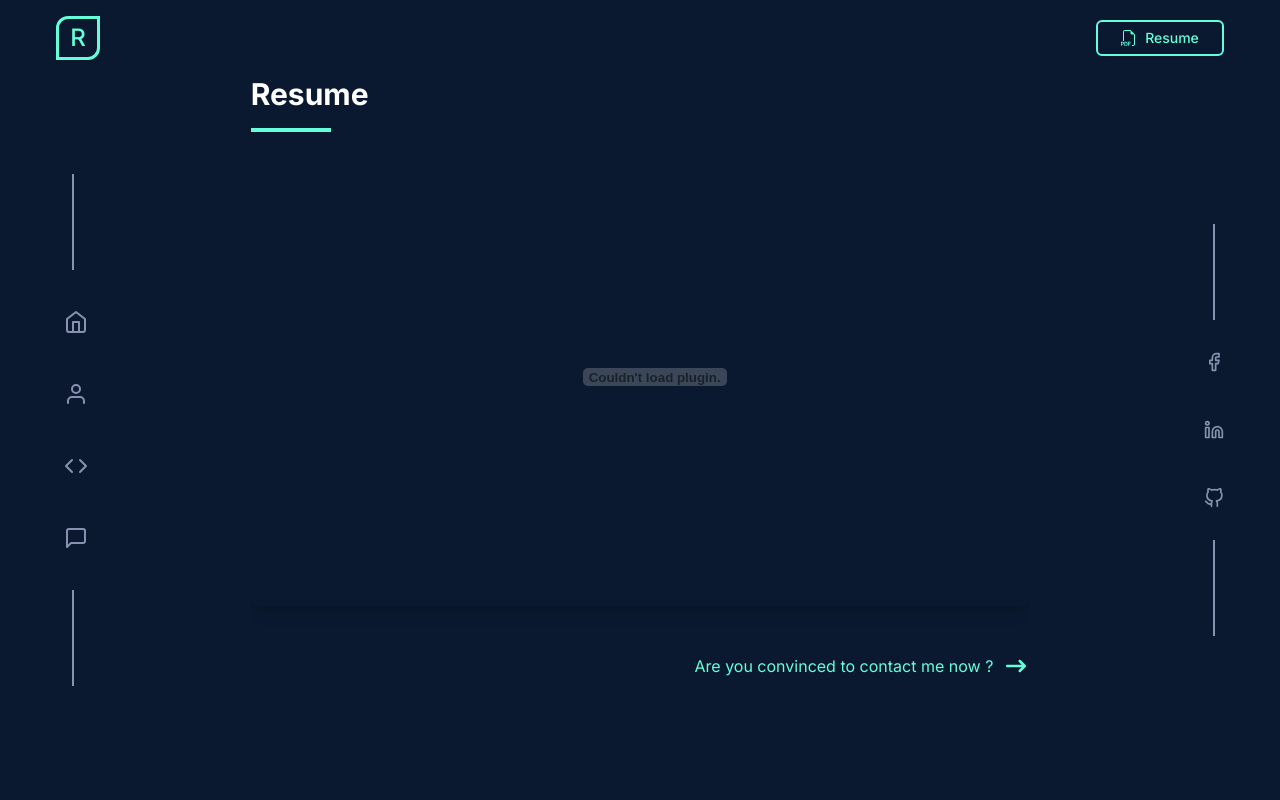
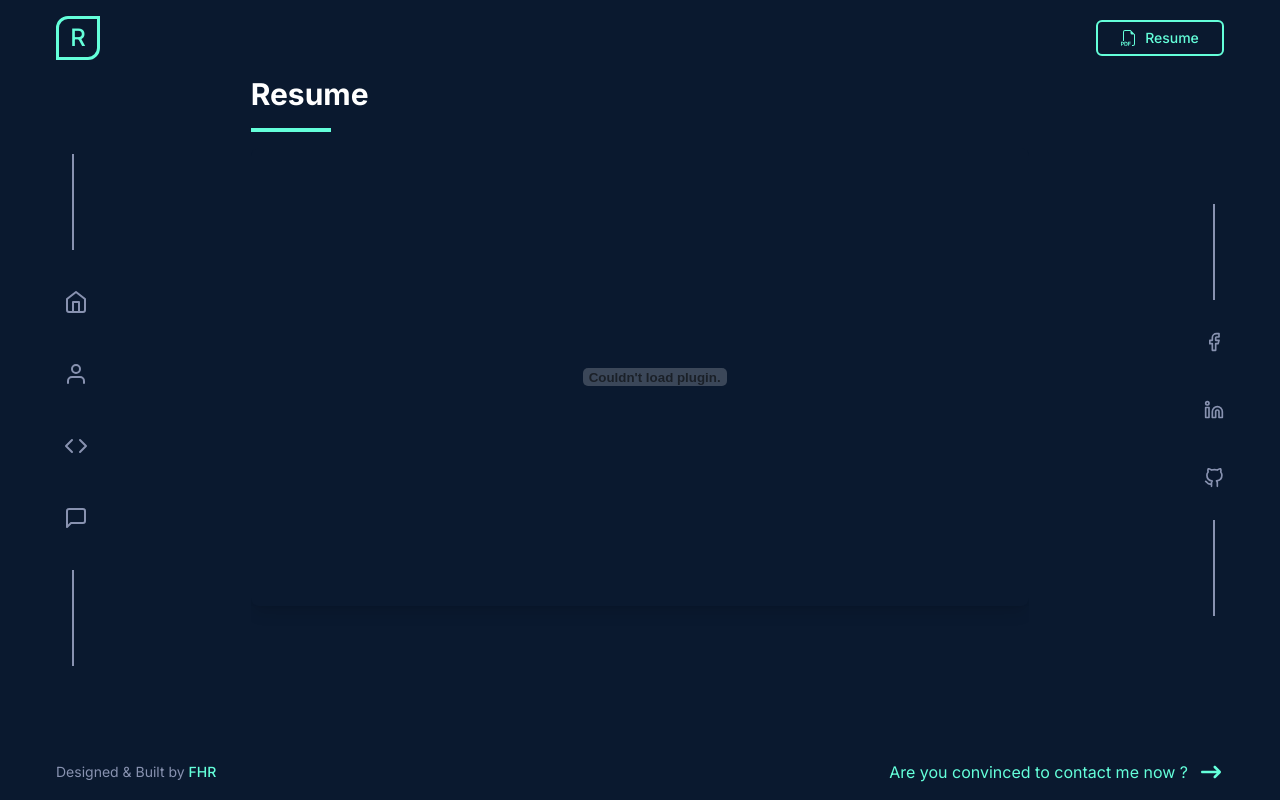
Before and after one commit to MdRahi99/FHR-PORTFOLIO, a Next.js app: page /resume in a window 1280 px wide. Built offline with nearby package versions, Linux system fonts and the light colour scheme.

Commit message:
add bottom menu

```diff
--- a/app/(home)/layout.js
+++ b/app/(home)/layout.js
@@ -4,6 +4,7 @@ import MobileMenu from "../components/Menu/MobileMenu";
 import TopMenu from "../components/Menu/TopMenu";
 import LeftMenu from "../components/Menu/LeftMenu";
 import RightMenu from "../components/Menu/RightMenu";
+import BottomMenu from "../components/Menu/BottomMenu";
 
 const inter = Inter({ subsets: ["latin"] });
 
@@ -31,10 +32,13 @@ export default function RootLayout({ children }) {
               <RightMenu />
             </div>
           </div>
+          <div className="pt-4">
+            <BottomMenu />
+          </div>
           {/* Sidebar for mobile (hidden on lg screens) */}
-          <div className="lg:hidden fixed bottom-0 left-0 right-0 z-10">
+          {/* <div className="lg:hidden fixed bottom-0 left-0 right-0 z-10">
             <MobileMenu />
-          </div>
+          </div> */}
         </div>
       </body>
     </html>
--- a/app/(home)/resume/page.js
+++ b/app/(home)/resume/page.js
@@ -1,32 +1,12 @@
-import React from "react";
-import SeeMore from "@/app/components/SeeMore/SeeMore";
+import Resume from '@/app/components/Resume/Resume';
+import React from 'react';
 
-const Resume = () => {
+const page = () => {
   return (
-    <div className="flex flex-col gap-4">
-      <div className="">
-        <h1 className="text-2xl lg:text-3xl font-bold mb-4">Resume</h1>
-        <div className="w-20 h-1 bg-hover"></div>
-      </div>
-      <div className="flex flex-col bg-primary text-white">
-        <div className="bg-primary p-1 rounded-lg shadow-lg">
-          <embed
-            src="/resume.pdf"
-            type="application/pdf"
-            width="800"
-            height="450"
-          />
-        </div>
-      </div>
-
-      <div className="flex items-end justify-end pr-2">
-        <SeeMore
-          url={"/contact"}
-          title={`Are you convinced to contact me now ?`}
-        />
-      </div>
+    <div>
+      <Resume />
     </div>
   );
 };
 
-export default Resume;
+export default page;
--- a/app/components/About/About.jsx
+++ b/app/components/About/About.jsx
@@ -3,7 +3,6 @@
 import React, { useState } from "react";
 import { LuCircleDashed } from "react-icons/lu";
 import Modal from "../Modal/Modal";
-import SeeMore from "../SeeMore/SeeMore";
 
 const GlassCard = ({ title, children, onViewClick }) => (
   <div className="relative group overflow-hidden border border-hover bg-opacity-90 backdrop-blur-lg transition-all duration-300 w-full h-60">
@@ -82,10 +81,6 @@ const About = () => {
         title={modalState.title}
         content={modalState.content}
       />
-
-      <div className="flex items-end justify-end pr-2">
-        <SeeMore url={"/projects"} title={`Lets Continue To Projects`} />
-      </div>
     </div>
   );
 };
--- a/app/components/Contact/Contact.jsx
+++ b/app/components/Contact/Contact.jsx
@@ -4,7 +4,6 @@ import React from "react";
 import { useForm } from "react-hook-form";
 import { ImLocation, ImPhone } from "react-icons/im";
 import { FiMail } from "react-icons/fi";
-import SeeMore from "../SeeMore/SeeMore";
 
 const Contact = () => {
   const {
@@ -108,10 +107,6 @@ const Contact = () => {
           </div>
         </div>
       </div>
-
-      <div className="flex items-end justify-end pr-2">
-        <SeeMore url={"/"} title={`Go Back Home`} />
-      </div>
     </div>
   );
 };
--- /dev/null
+++ b/app/components/Menu/BottomMenu.jsx
@@ -0,0 +1,29 @@
+"use client";
+import React from "react";
+import SeeMore from "../SeeMore/SeeMore";
+import { usePathname } from "next/navigation";
+
+const pathData = [
+  { url: "/", title: "See More About Me", redirect: "/about" },
+  { url: "/about", title: "Lets Continue To Projects", redirect: "/projects" },
+  { url: "/projects", title: "Lets Go To My Resume", redirect: "/resume" },
+  { url: "/resume", title: "Are you convinced to contact me now ?", redirect: "/contact" },
+  { url: "/contact", title: "Go Back Home", redirect: "/" },
+];
+
+const BottomMenu = () => {
+  const pathName = usePathname();
+  const redirectPathData = pathData.find((path) => path.url === pathName);
+  return (
+    <div className="flex items-center justify-between">
+      <h1 className="text-secondary text-sm">
+        Designed & Built by <span className="font-medium text-hover">FHR</span>
+      </h1>
+      <div className="pr-2">
+        <SeeMore url={redirectPathData?.redirect} title={redirectPathData.title} />
+      </div>
+    </div>
+  );
+};
+
+export default BottomMenu;
--- a/app/components/Overview/Overview.jsx
+++ b/app/components/Overview/Overview.jsx
@@ -1,10 +1,7 @@
 /* eslint-disable react/no-unescaped-entities */
 "use client";
-import Image from "next/image";
 import React from "react";
-import profile from "../../../public/images/profile.png";
 import { TypeAnimation } from "react-type-animation";
-import SeeMore from "../SeeMore/SeeMore";
 import LogoMarquee from "../LogoMarquee/LogoMarquee";
 
 const Overview = () => {
@@ -50,10 +47,6 @@ const Overview = () => {
       <div className="pt-4 lg:pt-12">
         <LogoMarquee />
       </div>
-
-      <div className="flex items-end justify-end pr-2">
-        <SeeMore url={"/about"} title={`See More About Me`} />
-      </div>
     </div>
   );
 };
--- a/app/components/Projects/Projects.jsx
+++ b/app/components/Projects/Projects.jsx
@@ -2,7 +2,6 @@
 import React, { useState } from "react";
 import tabsData from "@/public/data/about_tabs";
 import ProductCard from "../ProjectCard/ProjectCard";
-import SeeMore from "../SeeMore/SeeMore";
 
 const Projects = () => {
   const [activeTab, setActiveTab] = useState(tabsData[0].id);
@@ -43,9 +42,6 @@ const Projects = () => {
           <ProductCard key={content.id} content={content} />
         ))}
       </div>
-      <div className="flex items-end justify-end pr-2">
-        <SeeMore url={"/resume"} title={`Lets Go To My Resume`} />
-      </div>
     </div>
   );
 };
--- /dev/null
+++ b/app/components/Resume/Resume.jsx
@@ -0,0 +1,24 @@
+import React from "react";
+
+const Resume = () => {
+  return (
+    <div className="flex flex-col gap-4">
+      <div className="">
+        <h1 className="text-2xl lg:text-3xl font-bold mb-4">Resume</h1>
+        <div className="w-20 h-1 bg-hover"></div>
+      </div>
+      <div className="flex flex-col bg-primary text-white">
+        <div className="bg-primary p-1 rounded-lg shadow-lg">
+          <embed
+            src="/resume.pdf"
+            type="application/pdf"
+            width="800"
+            height="450"
+          />
+        </div>
+      </div>
+    </div>
+  );
+};
+
+export default Resume;
--- a/app/components/SeeMore/SeeMore.jsx
+++ b/app/components/SeeMore/SeeMore.jsx
@@ -4,7 +4,7 @@ import { FaArrowRightLong } from "react-icons/fa6";
 
 const SeeMore = ({ url, title }) => {
     return (
-        <div className='mt-8 mb-16 lg:mb-8'>
+        <div>
             <Link href={url} className='flex items-center gap-2 hover:text-primary text-hover cursor-pointer'>
                 {title}
                 <span className='font-bold text-xl animate-moveRight'>
```
